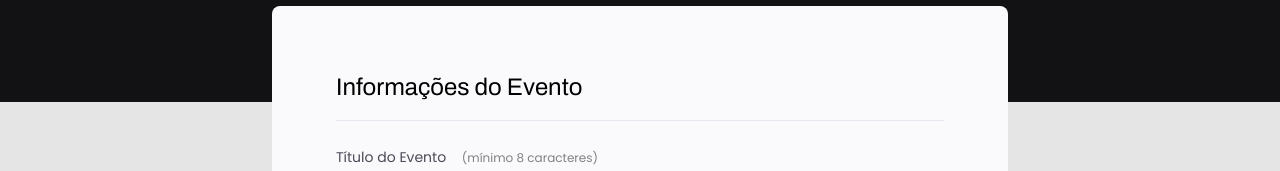
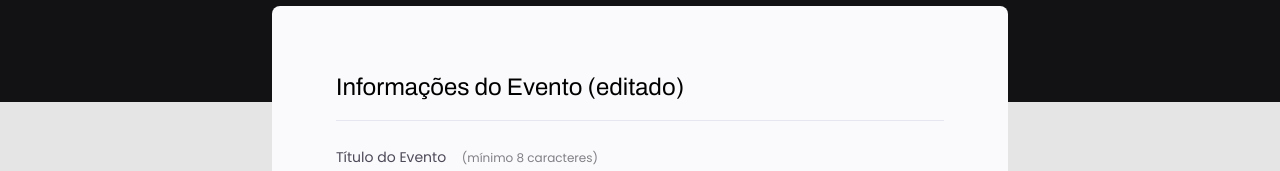
Before and after one commit to Deb-T/Rocketseat-Explorer-Projeto03, a plain HTML site: page index.html in a window 1280 px wide. Shown: the part 266-437 px from the top of the page. Drawn offline with Linux system fonts and the light colour scheme.

Commit message:
alteracao de teste

```diff
--- a/index.html
+++ b/index.html
@@ -22,7 +22,7 @@
     <form id="my-form">
       <fieldset>
         <div class="fieldset-wrapper">
-          <legend>Informações do Evento</legend>
+          <legend>Informações do Evento (editado)</legend>
 
           <div class="input-wrapper">
             <label for="event-title">Título do Evento <span>(mínimo 8 caracteres)</span></label>
```
